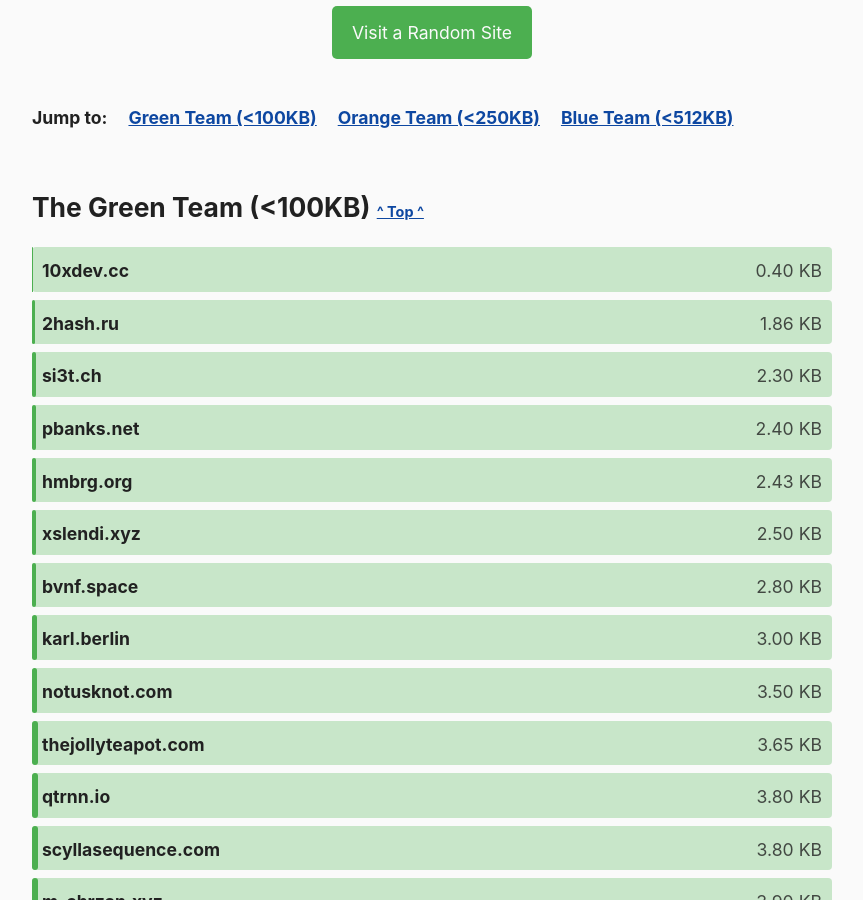
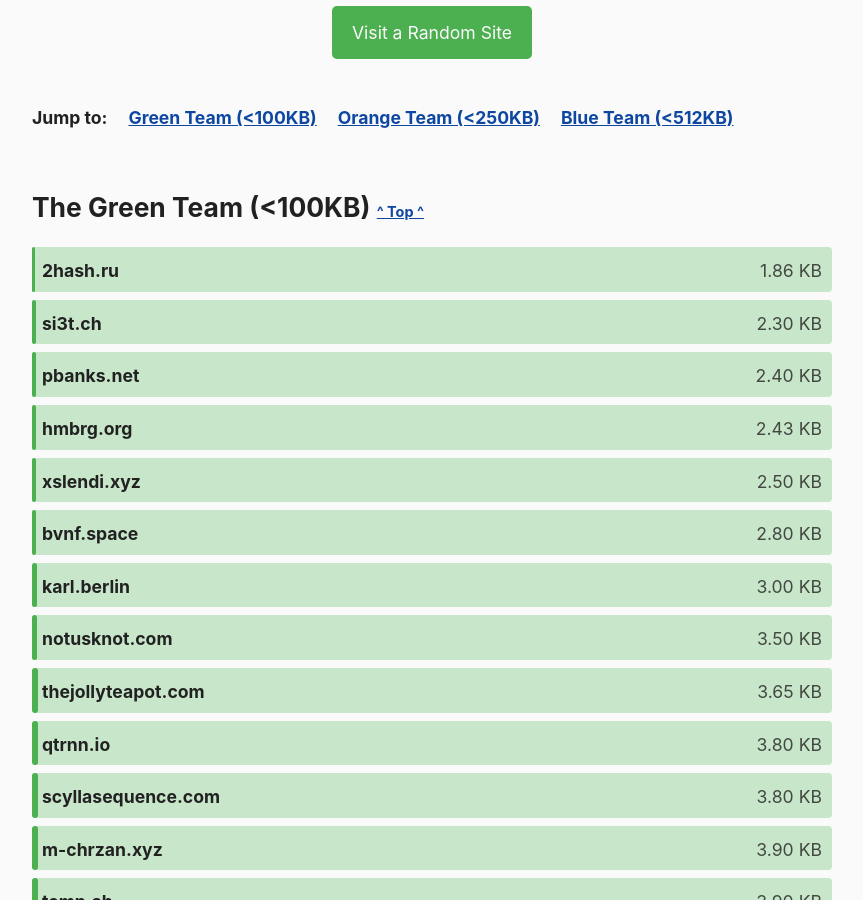
Before and after one commit to kevquirk/512kb.club, a Jekyll site: the page built from index.md, in a window 1280 px wide and 900 px high, scrolled down 1060 px. Shown: the whole window, without its empty margins (208-1071 px from the left). Built offline with Jekyll 4.4.1, drawn with Linux system fonts in a browser that asks for light colours.

Commit message:
removed 10xdev.cc

```diff
--- a/_data/sites.yml
+++ b/_data/sites.yml
@@ -23,11 +23,6 @@
   size: 25.6
   last_checked: 2022-03-20
 
-- domain: 10xdev.cc
-  url: https://10xdev.cc/
-  size: 0.4
-  last_checked: 2022-09-14
-
 - domain: 250kb.club
   url: https://250kb.club/
   size: 59.6
```
